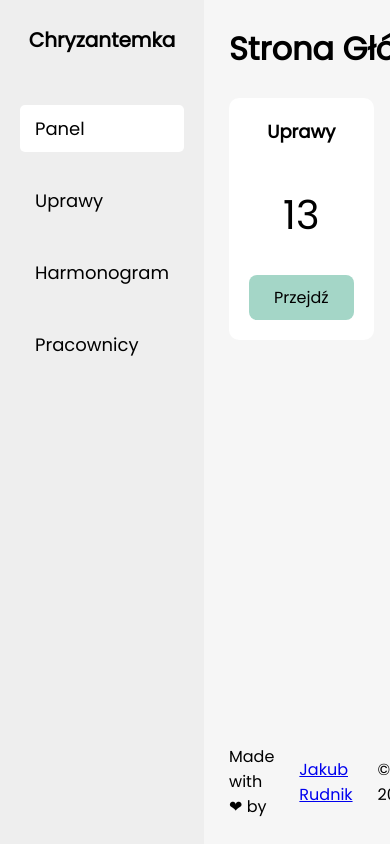
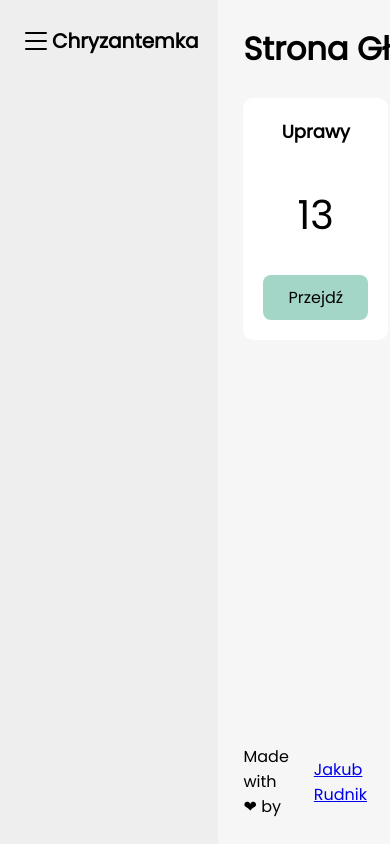
Before and after one commit to Jakub-Rudnik/plant-crop-management-system, a PHP site: page / in a window 390 px wide; the page is wider, and only the part inside the window is pictured. Run offline with PHP 8.4, Linux system fonts and the light colour scheme.

Commit message:
Added responsivity to navigation bar and header

```diff
--- a/includes/footer.php
+++ b/includes/footer.php
@@ -5,5 +5,6 @@
         &copy; <?php print date("Y");?>
     </footer>
     </div>
+    <script src="../js/navigation.js"></script>
 </body>
 </html>
--- a/includes/navigation.php
+++ b/includes/navigation.php
@@ -22,8 +22,15 @@ $path = $_SERVER['REQUEST_URI'];
 ?>
 
 <header class="main__header">
-    <p class="main__header__logo">Chryzantemka</p>
-    <nav class="main__header__nav">
+    <div class="main__header__top">
+        <button id="menuBtn" class="main__header__btn">
+            <svg xmlns="http://www.w3.org/2000/svg" width="32" height="32" fill="black" class="bi bi-list" viewBox="0 0 16 16">
+                <path fill-rule="evenodd" d="M2.5 12a.5.5 0 0 1 .5-.5h10a.5.5 0 0 1 0 1H3a.5.5 0 0 1-.5-.5zm0-4a.5.5 0 0 1 .5-.5h10a.5.5 0 0 1 0 1H3a.5.5 0 0 1-.5-.5zm0-4a.5.5 0 0 1 .5-.5h10a.5.5 0 0 1 0 1H3a.5.5 0 0 1-.5-.5z"/>
+            </svg>
+        </button>
+        <p class="main__header__logo">Chryzantemka</p>
+    </div>
+    <nav id="nav" class="main__header__nav">
         <ul>
             <?php
             foreach ($navElements as $navElement):
--- /dev/null
+++ b/js/navigation.js
@@ -0,0 +1,13 @@
+const menuBtn = document.querySelector('#menuBtn');
+const nav = document.querySelector('#nav');
+const body = document.querySelector('body');
+let menuOpen = false;
+const MID_BREAKPOINT = 768;
+
+let currWidth = window.innerWidth;
+window.addEventListener('resize', () => currWidth = window.innerWidth);
+
+menuBtn.addEventListener('click', () => {
+    menuOpen = !menuOpen;
+    nav.style.display = currWidth >= MID_BREAKPOINT ? "flex" : menuOpen ? "flex" : "none";
+})
--- /dev/null
+++ b/styles/breakpoint-xl.css
@@ -0,0 +1,3 @@
+@media screen and (min-width: 1280px) {
+
+}
--- a/styles/navigation.css
+++ b/styles/navigation.css
@@ -4,12 +4,26 @@
     align-items: center;
     padding: 25px 20px;
     background: var(--grey);
-    height: 100%;
 }
 
 .main__header a {
     text-decoration: none;
     color: black;
+}
+
+.main__header__top {
+    display: flex;
+    width: 100%;
+    align-items: center;
+    justify-content: space-between;
+}
+
+.main__header__btn {
+    display: flex;
+    align-items: center;
+    justify-content: center;
+    border: none;
+    background-color: transparent;
 }
 
 .main__header__logo {
@@ -19,6 +33,7 @@
 
 .main__header__nav {
     margin-top: 50px;
+    display: none;
 }
 
 .main__header__nav ul {
```
Also changed, not shown: styles/breakpoint-md.css (added, +17 -0 lines).
